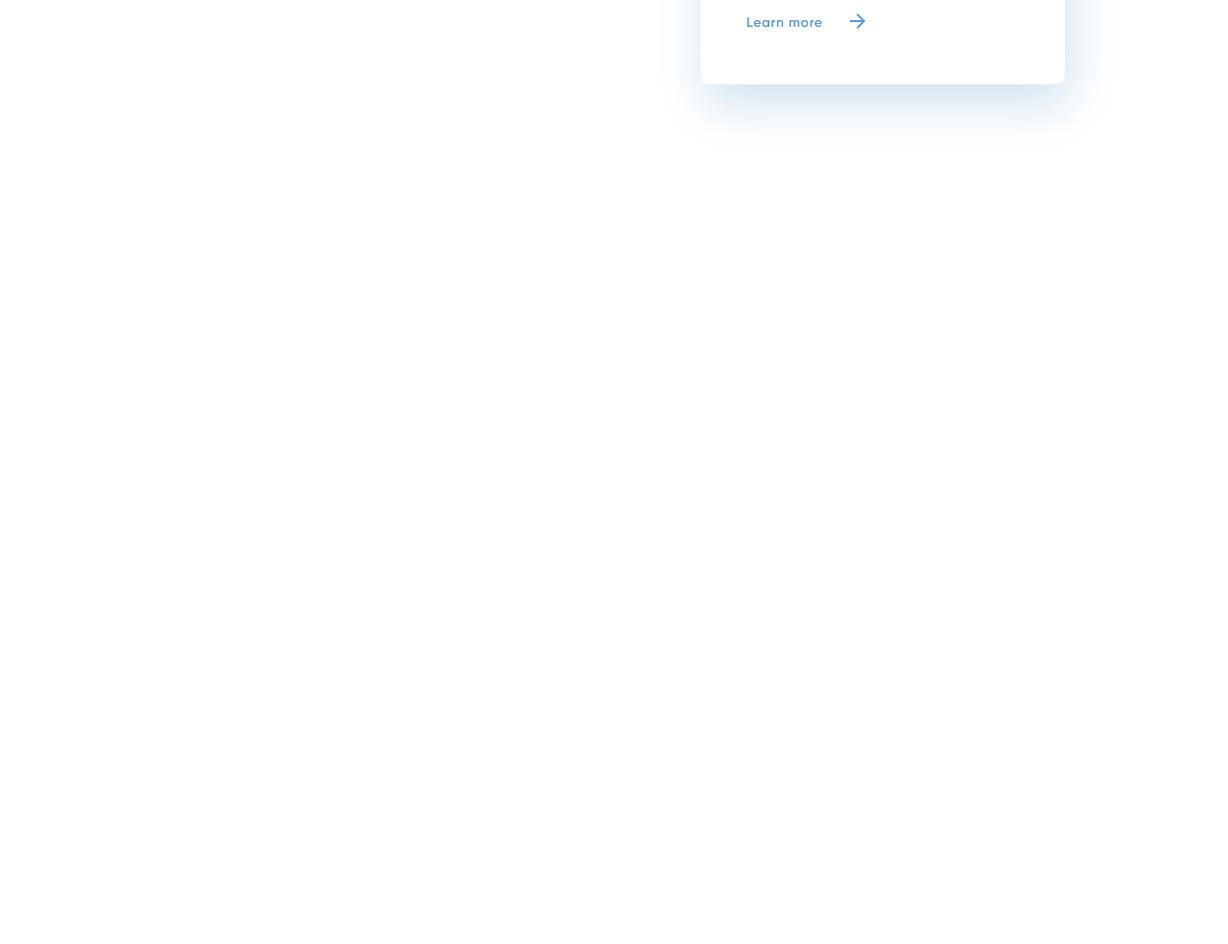
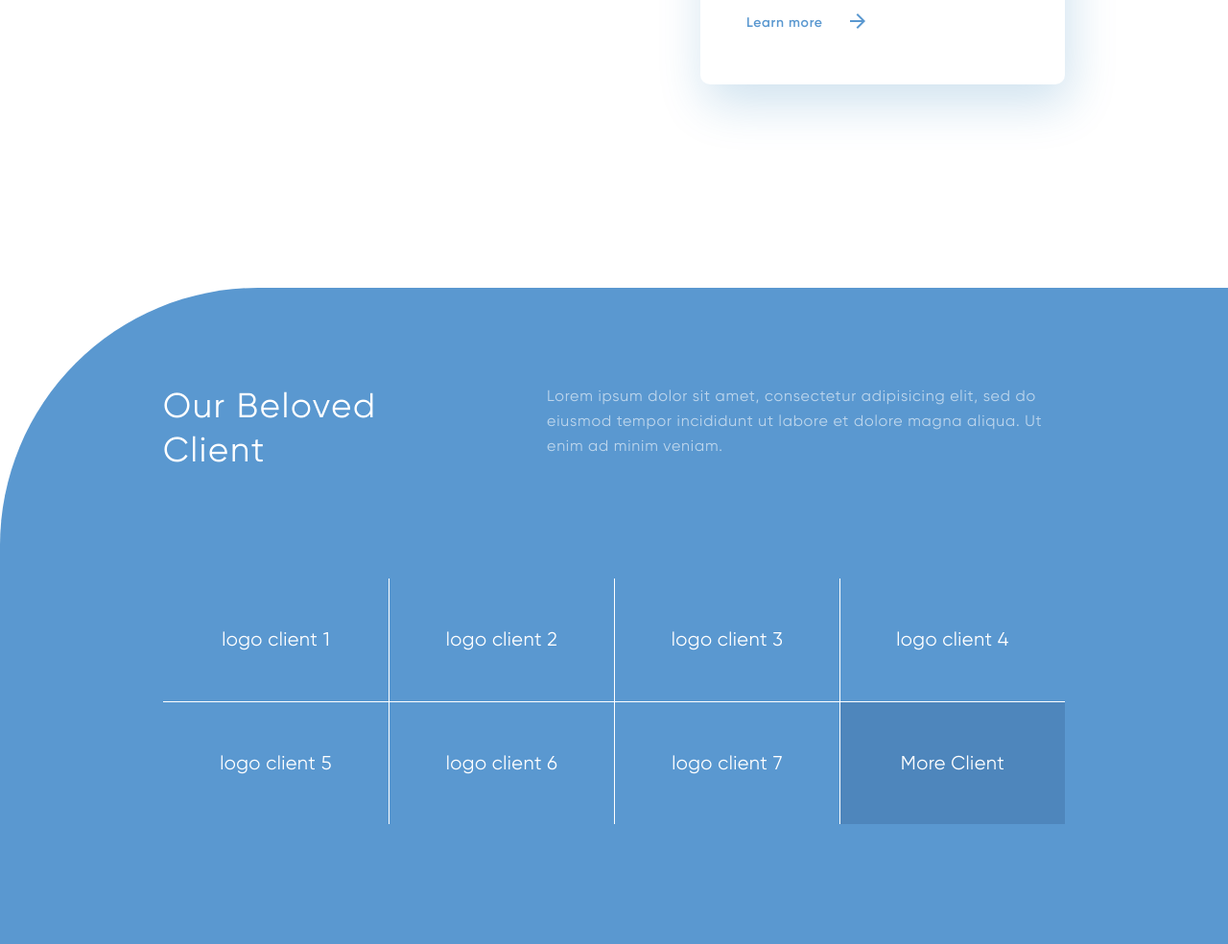
Before and after one commit to AMZhukov/digitalElement, a website built with webpack: page assets/index.html in a window 1280 px wide. Shown: the part 2178-3162 px from the top of the page at 96% size. Before the commit the page ends 2478 px from the top, so only its background shows below. Built offline with nearby package versions, Linux system fonts and the light colour scheme; files whose address does not match are found by name; a web font is replaced by a local one.

Commit message:
third commit, first page, section Our clients

```diff
--- a/assets/index.html
+++ b/assets/index.html
@@ -317,6 +317,50 @@
             </ul>
         </div>
     </section>
+    <section class="our-clients">
+        <div class="our-clients__container">
+            <div class="our-clients__headline">
+                <div class="our-clients__headline-title">
+                    Our Beloved Client
+                </div>
+                <div class="our-clients__headline-description">
+                    Lorem ipsum dolor sit amet, consectetur adipisicing elit, sed do eiusmod tempor incididunt ut labore et dolore magna aliqua. Ut enim ad minim veniam.
+                </div>
+            </div>
+            <ul class="our-clients__list">
+                <li class="our-clients__items">
+                    logo client 1
+                </li>
+                <li class="our-clients__items">
+                    logo client 2
+                </li>
+                <li class="our-clients__items">
+                    logo client 3
+                </li>
+
+                <li class="our-clients__items">
+                    logo client 4
+                </li>
+
+                <li class="our-clients__items">
+                    logo client 5
+                </li>
+
+                <li class="our-clients__items">
+                    logo client 6
+                </li>
+
+                <li class="our-clients__items">
+                    logo client 7
+                </li>
+                <li class="our-clients__items">
+                    <a href="#" class="our-clients__items-link">
+                        More Client
+                    </a>
+                </li>
+            </ul>
+        </div>
+    </section>
 </div>
 </body>
 </html>
--- a/assets/scripts/index.js
+++ b/assets/scripts/index.js
@@ -5,3 +5,4 @@ import '@styles/hero.scss';
 import '@styles/illustration.scss';
 import '@styles/layout.css';
 import '@styles/card-offers.scss';
+import '@styles/our-clients.scss';
--- /dev/null
+++ b/assets/styles/our-clients.scss
@@ -0,0 +1,80 @@
+@import "./basic-options.scss";
+
+.our-clients {
+    background: $thirdColor;
+    border-radius: 21vw 0 0 0;
+
+    &__container {
+        max-width: 940px;
+        margin: 0 auto;
+        padding-top: 100px;
+        padding-bottom: 125px;
+    }
+
+    &__headline {
+        display: flex;
+        /*flex-wrap: wrap;*/
+        box-sizing: content-box;
+        justify-content: space-between;
+        padding-bottom: 111px;
+
+        &-title {
+            max-width: 23.7%;
+            font-family: $fontFirst;
+            font-size: 36px;
+            line-height: 128%;
+            letter-spacing: 0.05em;
+            color: $secondColor;
+            /*margin-right: 10.32%;*/
+        }
+
+        &-description {
+            max-width: 57.45%;
+            font-family: $fontFirst;
+            font-size: 16px;
+            line-height: 162%;
+            letter-spacing: 0.05em;
+            color: $secondColor; /* Вынести в миксины */
+            opacity: 0.6;
+        }
+    }
+    &__list {
+        display: flex;
+        flex-wrap: wrap;
+        /*justify-content: space-between;*/
+    }
+    &__items {
+        width: 25%;
+        height: 128px;
+        list-style-type: none;
+        display: flex;
+        align-items: center;
+        justify-content: center;
+        border-top: 1px solid white;
+        border-left: 1px solid white;
+        font-family: $fontFirst;
+        font-size: 20px;
+        line-height: 230%;
+        letter-spacing: 0.02em;
+        color: $secondColor;
+        &:nth-child(-n+4) {
+            border-top: none;
+        }
+        &:nth-child(4n+1) {
+            border-left: none;
+        }
+        &-link {
+            display: flex;
+            background: rgba(31, 63, 104, 0.2);
+            width: 100%;
+            height: 100%;
+            justify-content: center;
+            align-items: center;
+            color: $secondColor;
+            text-decoration: none;
+            &:hover {
+                text-decoration: underline;
+            }
+        }
+    }
+}
```
